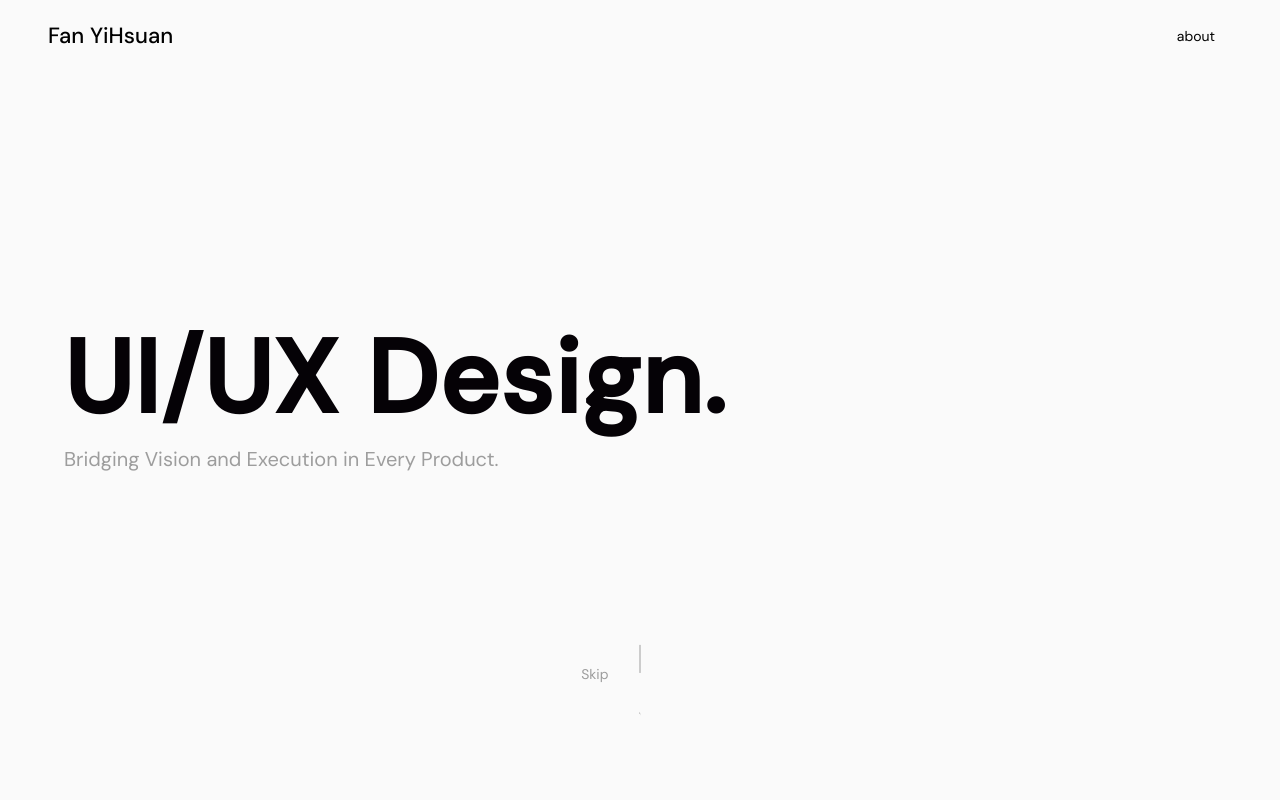
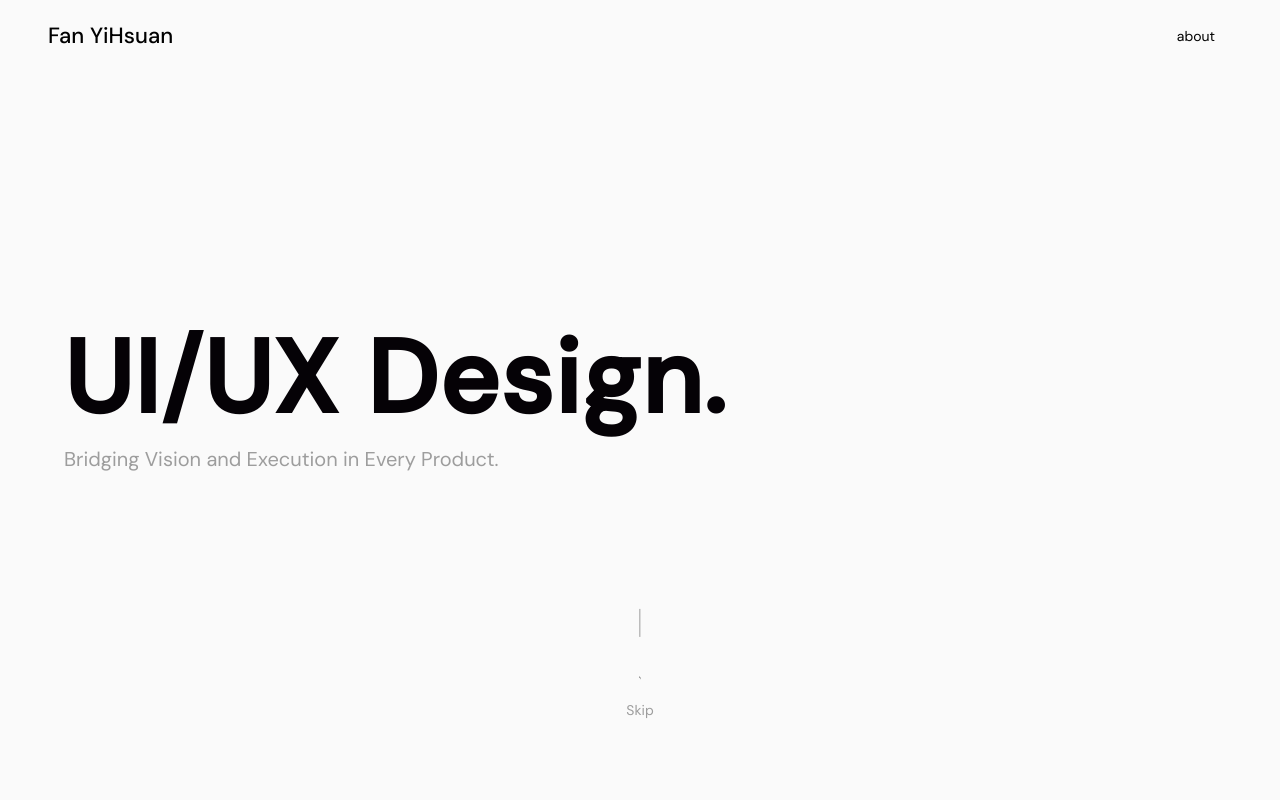
Before and after one commit to Fan82/fanyihsuan_web, a React (Vite) app: page / in a window 1280 px wide. Shown: the top 800 px of the page. Built offline with nearby package versions, Linux system fonts and the light colour scheme.

Commit message:
fix: clear overflow hidden when leaving slideshow

```diff
--- a/src/components/SlideShow.jsx
+++ b/src/components/SlideShow.jsx
@@ -87,7 +87,7 @@ export default function SlideShow({ onComplete }) {
         </div>
         <button
           onClick={complete}
-          className="fixed top-6 right-8 z-50 text-sm text-muted hover:text-ink transition-colors"
+          className="text-sm text-muted hover:text-ink transition-colors"
         >
           Skip
         </button>
```
